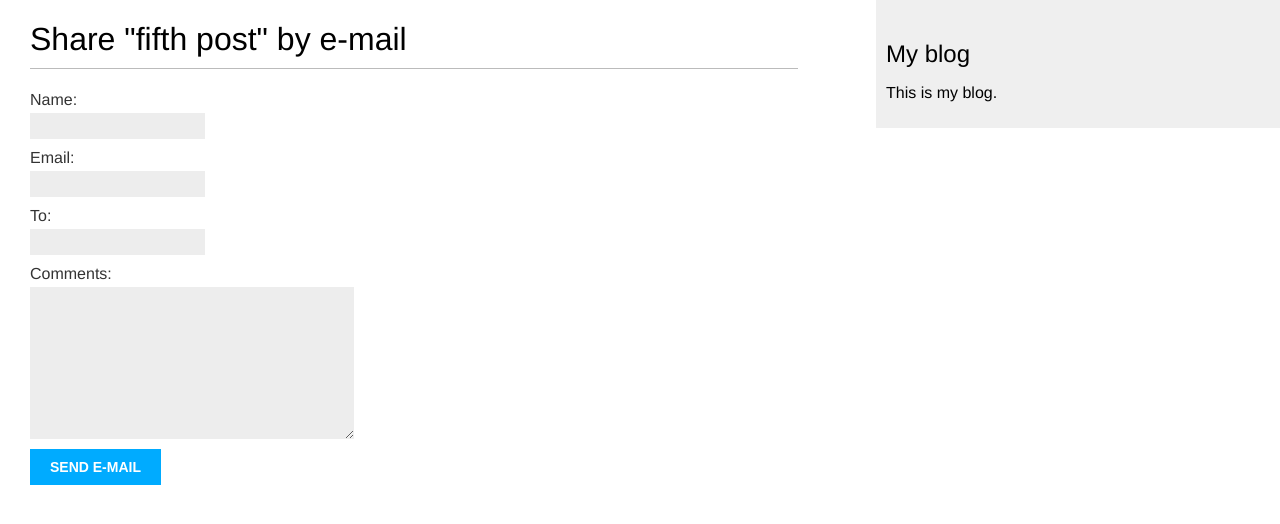
After one commit to khalikovartur/blogpost, a Django app: page /blog/6/share/ in a window 1280 px wide. The commit adds this page. Shown: the top 524 px of the page. Run offline with Django 3.2, Linux system fonts and the light colour scheme; data comes from the database, SQL or seed files in the repository.

Commit message:
created email.post.forms and share.html

```diff
--- /dev/null
+++ b/blog/forms.py
@@ -0,0 +1,8 @@
+from django import forms
+
+class EmailPostForm(forms.Form):
+    name = forms.CharField(max_length=25)
+    email = forms.EmailField()
+    to = forms.EmailField()
+    comments = forms.CharField(required=False,
+                               widget=forms.Textarea)
--- a/blog/templates/blog/post/detail.html
+++ b/blog/templates/blog/post/detail.html
@@ -8,4 +8,9 @@
         Published {{ post.publish }} by {{ post.author }}
     </p>
     {{ post.body|linebreaks }}
+    <p>
+        <a href="{% url 'blog:post_share' post.id %}">
+            Share this post
+        </a>
+    </p>
 {% endblock %}
--- /dev/null
+++ b/blog/templates/blog/post/share.html
@@ -0,0 +1,20 @@
+{% extends "blog/base.html" %}
+
+{% block title %}Share a post{% endblock %}
+
+{% block content %}
+  {% if sent %}
+    <h1>E-mail successfully sent</h1>
+    <p>
+      "{{ post.title }}" was successfully sent to
+      {{ form.cleaned_data.to }}.
+    </p>
+  {% else %}
+    <h1>Share "{{post.title}}" by e-mail</h1>
+    <form method="post">
+    {{ form.as_p }}
+    {% csrf_token %}
+    <input type="submit" value="Send e-mail">
+    </form>
+  {% endif %}
+{% endblock %}
--- a/blog/urls.py
+++ b/blog/urls.py
@@ -7,4 +7,5 @@ urlpatterns = [
     #path('', views.post_list, name='post_list'),
     path('', views.PostListView.as_view(), name='post_list'),
     path('<int:year>/<int:month>/<int:day>/<slug:post>/', views.post_detail, name='post_detail'),
+    path('<int:post_id>/share/', views.post_share, name='post_share'),
 ]
--- a/blog/views.py
+++ b/blog/views.py
@@ -1,7 +1,28 @@
 from django.shortcuts import render, get_object_or_404
+from django.core.mail import send_mail
+from django.views.generic import ListView
+
 from .models import Post
-from django.core.paginator import Paginator, EmptyPage, PageNotAnInteger
-from django.views.generic import ListView
+from . forms import EmailPostForm
+
+def post_share(request, post_id):
+    post = get_object_or_404(Post, id=post_id,
+                            status='published')
+    sent = False
+    if request.method == 'POST':
+        form = EmailPostForm(request.POST)
+        if form.is_valid():
+            cd = form.cleaned_data
+            post_url = request.build_absolute_uri(
+                post.get_absolute_url())
+            subject = f"{cd['name']} recommends you read {post.title}"
+            message = f"Read {post.title} at {post_url}\n\n {cd['name']}\'s comments: {cd['comments']}"
+            send_mail(subject, message, 'admin@gmail.com', [cd['to']])
+            sent = True
+    else:
+        form = EmailPostForm()
+    return render(request, 'blog/post/share.html',
+                {'post': post, 'form': form, 'sent':sent})
 
 class PostListView(ListView):
     queryset = Post.objects.all()
--- a/mysite/settings.py
+++ b/mysite/settings.py
@@ -119,3 +119,5 @@ USE_TZ = True
 # https://docs.djangoproject.com/en/3.1/howto/static-files/
 
 STATIC_URL = '/static/'
+
+EMAIL_BACKEND = 'django.core.mail.backends.console.EmailBackend'
```
